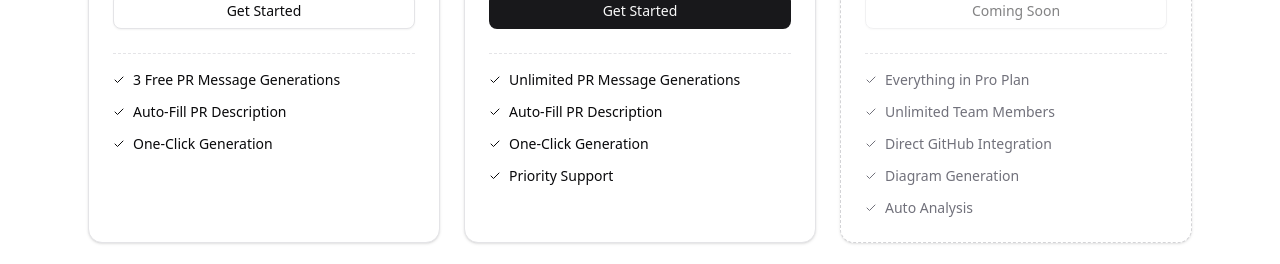
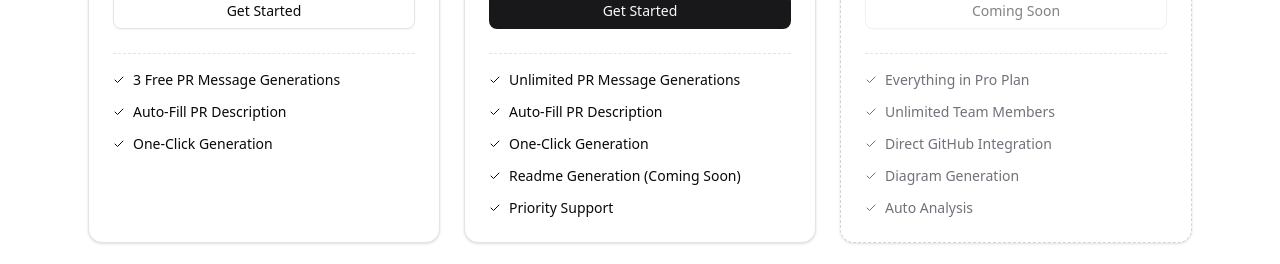
Before and after one commit to babyo77/auto-pr-web, a Next.js app: page /pricing in a window 1280 px wide. Shown: the part 536-800 px from the top of the page. Built offline with nearby package versions, Linux system fonts and the light colour scheme; no server answers.

Commit message:
feat: add upcoming feature for Readme Generation in pricing component

```diff
--- a/src/components/pricing.tsx
+++ b/src/components/pricing.tsx
@@ -218,6 +218,7 @@ export default function Pricing() {
                   "Unlimited PR Message Generations",
                   "Auto-Fill PR Description",
                   "One-Click Generation",
+                  "Readme Generation (Coming Soon)",
                   "Priority Support",
                 ].map((item, index) => (
                   <li key={index} className="flex items-center gap-2">
```
